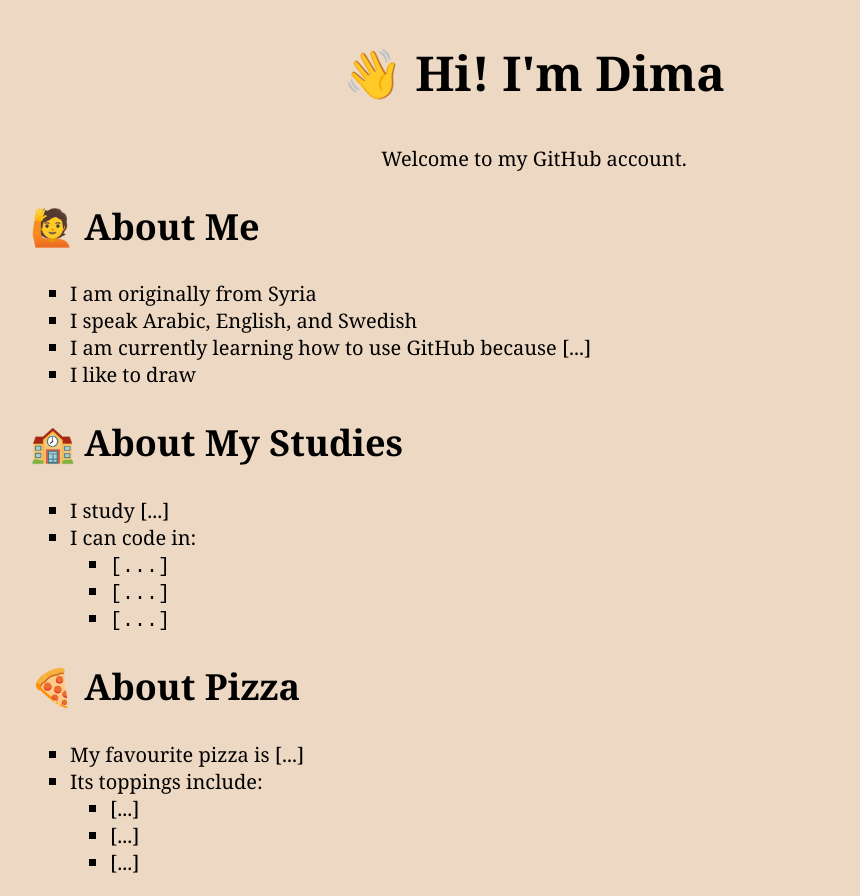
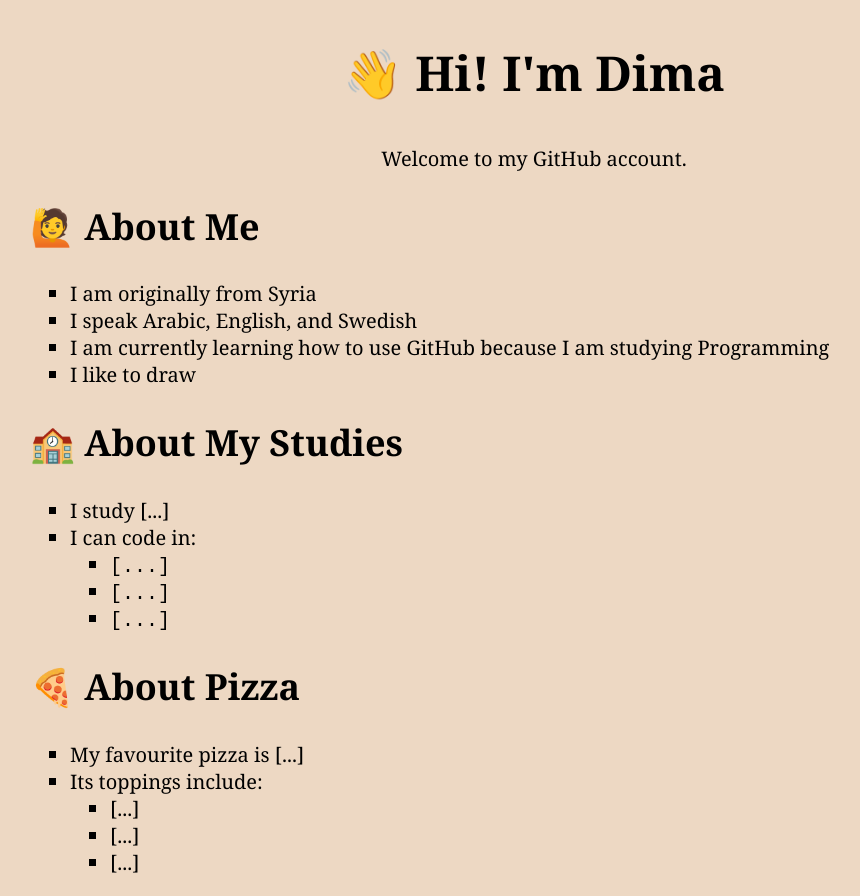
Before and after one commit to Dima-Faraji/about-me, a plain HTML site: page index.html in a window 1280 px wide. Shown: the whole page, without its empty margins (106-966 px from the left). Drawn offline with Linux system fonts and the light colour scheme.

Commit message:
Update index.html

```diff
--- a/index.html
+++ b/index.html
@@ -17,7 +17,7 @@
         <ul>
             <li>I am originally from Syria</li>
             <li>I speak Arabic, English, and Swedish</li>
-            <li>I am currently learning how to use GitHub because [...]</li>
+            <li>I am currently learning how to use GitHub because I am studying Programming</li>
             <li>I like to draw </li>
         </ul>
         </article>
```
